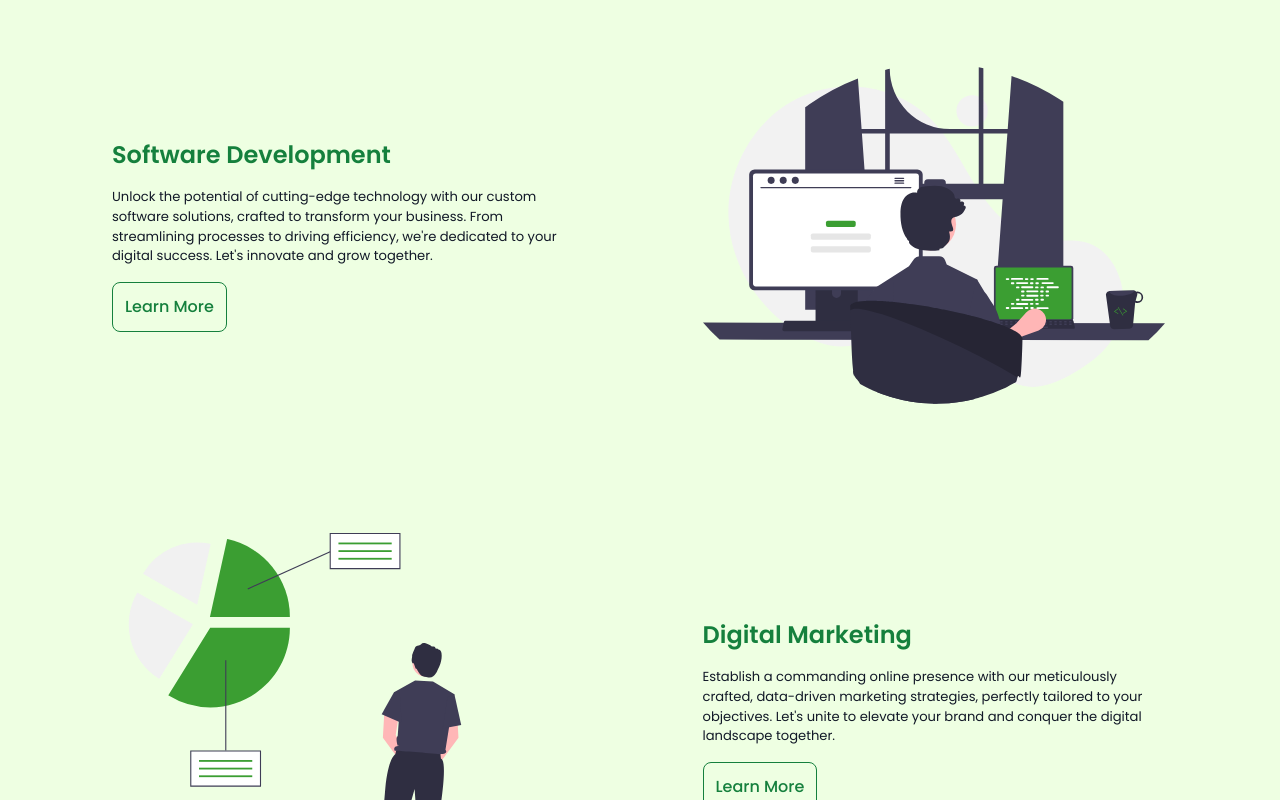
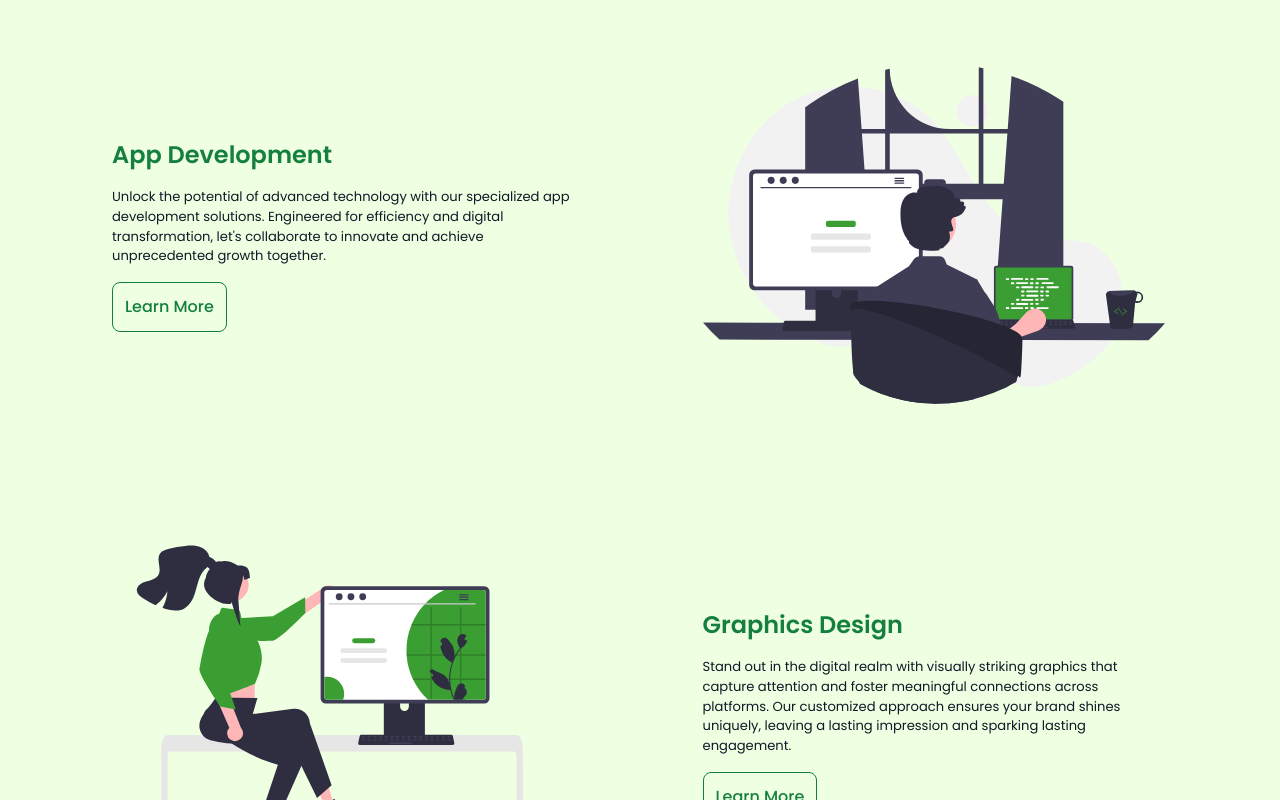
Before and after one commit to numichael/digitxcellence, a React (Create React App) app: page /home in a window 1280 px wide. Shown: the part 1780-2580 px from the top of the page. Built offline with nearby package versions, Linux system fonts and the light colour scheme.

Commit message:
Something

```diff
--- a/src/components/home/Services.jsx
+++ b/src/components/home/Services.jsx
@@ -12,8 +12,7 @@ const Services = ({ digitalAgency = false }) => {
 
     const services = [
         { name: "Web Design", text: "We excel at transforming your visions into captivating digital realities, crafting visually stunning websites and ensuring user experiences are seamless. Let's collaborate and venture into uncharted digital territories together.", illustration: webdesign },
-        { name: "Software Development", text: "Unlock the potential of cutting-edge technology with our custom software solutions, crafted to transform your business. From streamlining processes to driving efficiency, we're dedicated to your digital success. Let's innovate and grow together.", illustration: softwareengineering },
-        { name: "Digital Marketing", text: "Establish a commanding online presence with our meticulously crafted, data-driven marketing strategies, perfectly tailored to your objectives. Let's unite to elevate your brand and conquer the digital landscape together.", illustration: marketing },
+        { name: "App Development", text: "Unlock the potential of advanced technology with our specialized app development solutions. Engineered for efficiency and digital transformation, let's collaborate to innovate and achieve unprecedented growth together.", illustration: softwareengineering },
         { name: "Graphics Design", text: "Stand out in the digital realm with visually striking graphics that capture attention and foster meaningful connections across platforms. Our customized approach ensures your brand shines uniquely, leaving a lasting impression and sparking lasting engagement.", illustration: design },
         { name: "Academy", text: "Empower your team with comprehensive training in web design, software development, and digital skills, fostering innovation and excellence. Together, we'll cultivate a culture of growth, propelling your team to new heights of success in the ever-evolving digital landscape.", illustration: academy },
     ];
```
